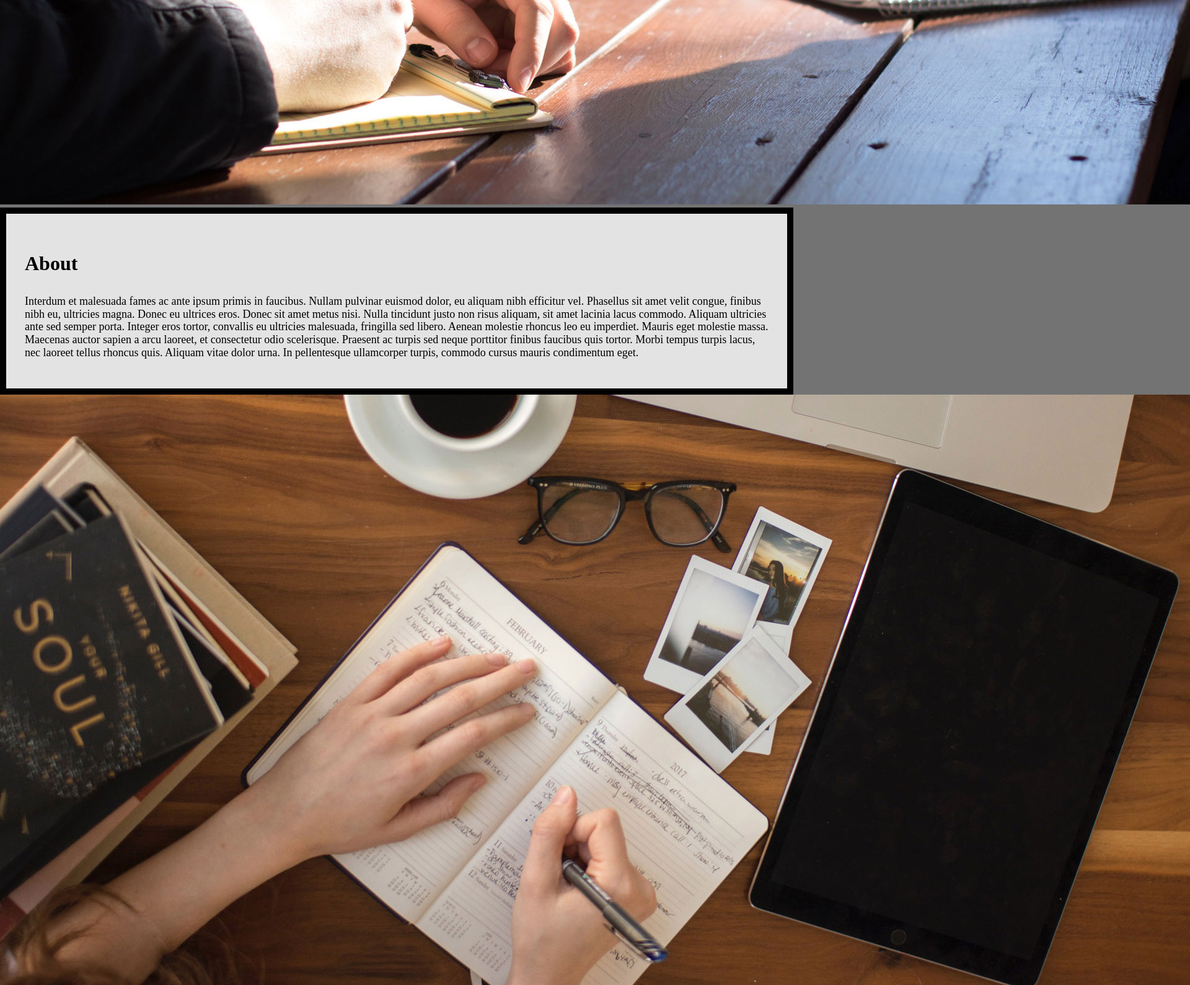
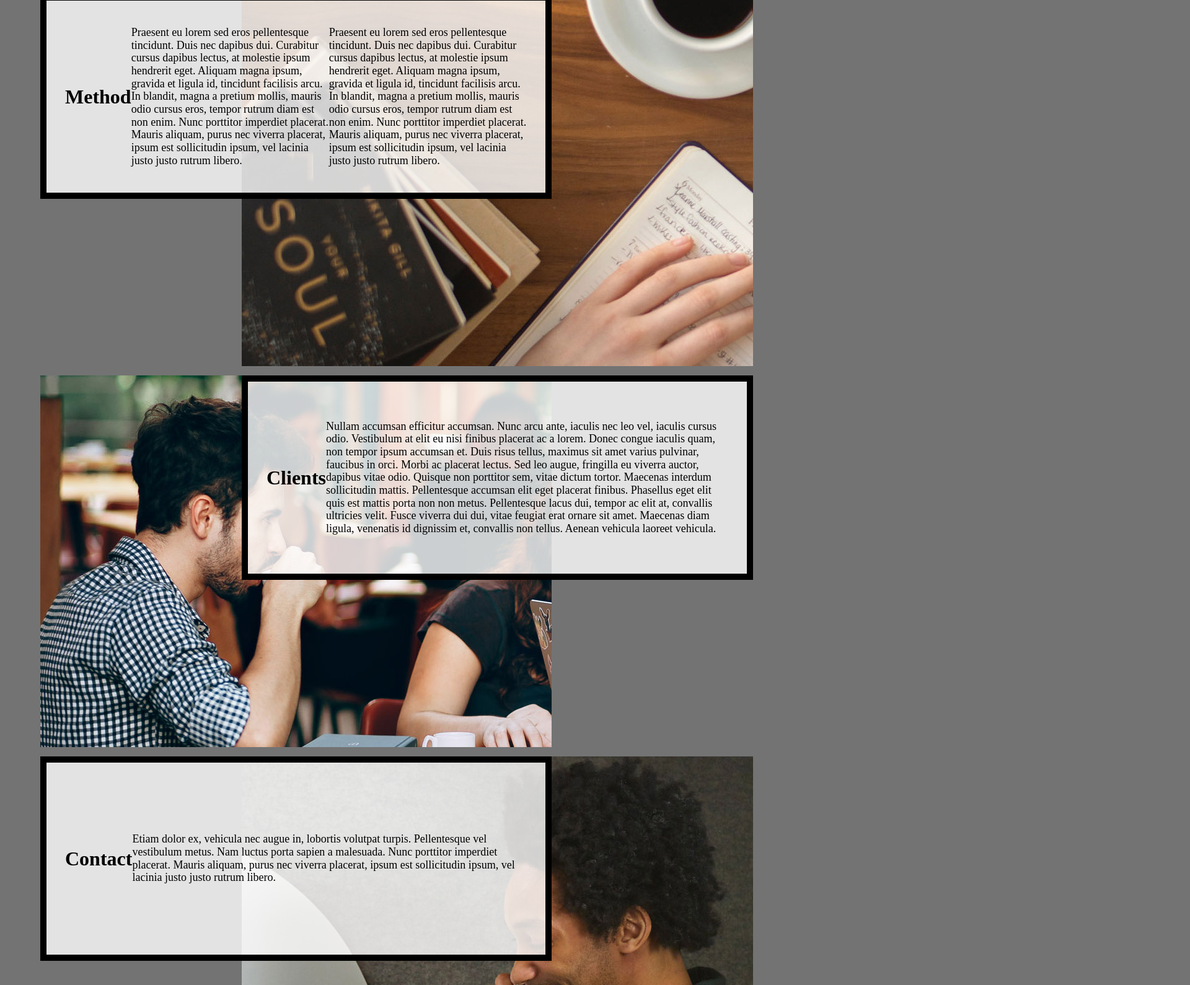
Before and after one commit to elibman/responsive_grid_deliverable, a plain HTML site: page index.html in a window 1280 px wide. Shown: the part 1210-2800 px from the top of the page at 62% size, 1920 px wide, since content can reach past the window. Drawn offline with Linux system fonts and the light colour scheme.

Commit message:
Add files via upload

```diff
--- a/css/style.css
+++ b/css/style.css
@@ -135,23 +135,92 @@ nav li:hover{
 
 /* Step 4: Write selector/rule property to style the container */
 
-@media screen and (max-width:320px){
+@media screen and (min-width:320px){
   .container{
     display: grid;
     grid-template-columns: 1fr 5fr 1fr;
     gap: 15px;
   }
-  .container:first-child{
+  .container > :first-child{
     grid-column: 1/-1;
     min-height: 500px;
-    background-image: url('header.jpg');
+    /* background-color: blue; */
+    background-image: url('images/header.jpg');
+    background-attachment: fixed;
+    background-repeat: no-repeat;
+    background-position: center;
+    background-size: cover;
+  }
+
+  .about{
+    grid-column: 2/span 1;
+    grid-row: 2;
+  }
+
+  .method{
+    grid-column: 2/span 1;
+    grid-row: 3;
+  }
+
+  .clients{
+    grid-column: 2/span 1;
+    grid-row: 4;
+  }
+
+  .contact{
+    grid-column: 2/span 1;
+    grid-row: 5;
+  }
+
+
+  .about-image {
+    grid-column: 1/-1;
+    max-height: 600px;
+    overflow: hidden;
+    grid-row: 2; /* Begin on the 2nd row */
+  }
+
+  .method-image {
+    grid-column: 1/-1;
+    max-height: 600px;
+    overflow: hidden;
+    grid-row: 3; /* Begin on the 3rd row */
+  }
+
+  .clients-image {
+    grid-column: 1/-1;
+    max-height: 600px;
+    overflow: hidden;
+    grid-row: 4; /* Begin on the 4th row */
+  }
+
+  .contact-image {
+    grid-column: 1/-1;
+    max-height: 600px;
+    overflow: hidden;
+    grid-row: 5; /* Begin on the 5th row */
+  }
+
+
+
+  .text-block{
+    display: flex;
+    justify-content: center;
+    align-items: center;
+    max-height: 250px;
+    overflow: auto;
   }
 }
 
 /* Step 5: Write selector/rule property to add the background image to the
 first div in the grid  and place it in the grid. */
 
+/* .grid > div{
+  grid-column: 1/-1;
+  min-height: 500px;
+  background-image: url('../images/header.jpg');
 
+} */
 
 /* Steps 6 and 7: Write the selector/rule properties to add place the next elements in the next
  four rows in the grid. */
@@ -166,7 +235,29 @@ first div in the grid  and place it in the grid. */
 
 
   /* Step 9: Write the selector/rule property to style the nav element */
+@media screen and (min-width: 800px){
+  .nav {
+    position: absolute;
+    padding-top: 30px;
+    padding-bottom: 30px;
+    padding-left: 0;
+    padding-right: 0;
+  }
 
+  .container {
+    display: grid;
+    grid-template-columns: 50px auto 500px auto 50px;
+    gap: 15px;
+  }
+
+  .about, .clients, .method-image, .contact-image {
+    grid-column: 3 / span 2;
+  }
+
+  .method, .contact, .about-image, .clients-image {
+    grid-column: 2 / span 2;
+  }
+}
 
   /* Step 10: Write the selector/rule property to update the .container class */
 
--- a/index.html
+++ b/index.html
@@ -4,8 +4,9 @@
     <meta charset="utf-8">
     <meta name="viewport" content="width=device-width, initial-scale=1.0">
     <link rel="icon" type="image/png" href="images/logo-drk.png" />
-    <link rel="stylesheet" type="text/css" href="css/style.css">
-    <link rel="stylesheet" type="text/css" href="css/html5reset.css">
+    <link rel="stylesheet" href="css/reset.css">
+    <link rel="stylesheet" href="css/style.css">
+
     <title>Newer Company Inc.</title>
   </head>
   <body>
@@ -15,13 +16,13 @@
           <ul>
             <li><a href="#about">About</a></li>
             <li><a href="#method">Method</a></li>
-            <li><a href="#clitens">Clients</a></li>
+            <li><a href="#clients">Clients</a></li>
             <li><a href="#contact">Contact</a></li>
           </ul>
         </nav>
     </header>
     <main class="container" id = "main">
-      <div class = overview>
+      <div class = "overview">
         <h1>New Company Inc.</h1>
         <p>Creating a better workspace by transforming the office paradigm. We're helping employees make their mark on the world through effective workspace management.  We would love to meet you and explore collaboration opportunities.</p>
       </div>
```
